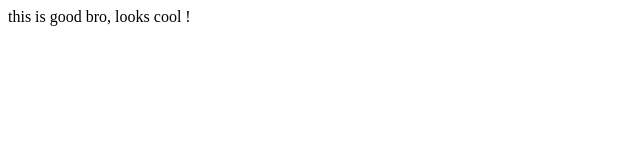
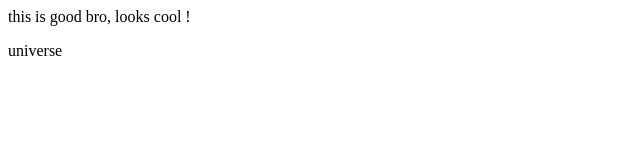
Before and after one commit to Rahulshinde01/demo-git, a plain HTML site: page index.html in a window 1280 px wide. Shown: the full height of the page, 0-640 px from the left. Drawn offline with Linux system fonts and the light colour scheme.

Commit message:
added universe to index file

```diff
--- a/index.html
+++ b/index.html
@@ -1 +1,2 @@
 <p> this is good bro, looks cool !</p>
+<p>universe</p>
```
